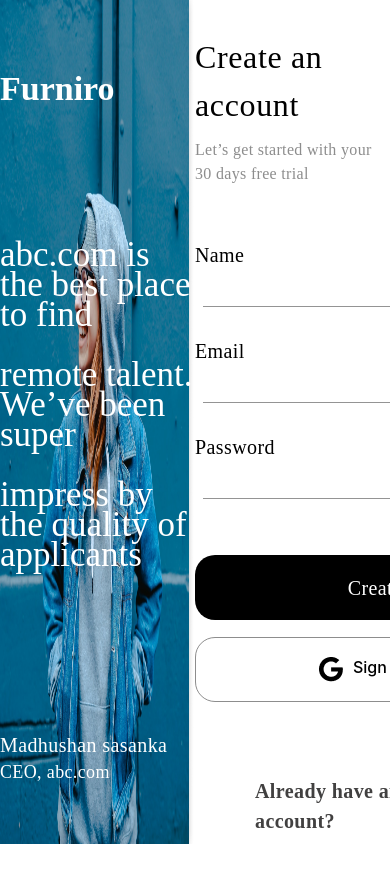
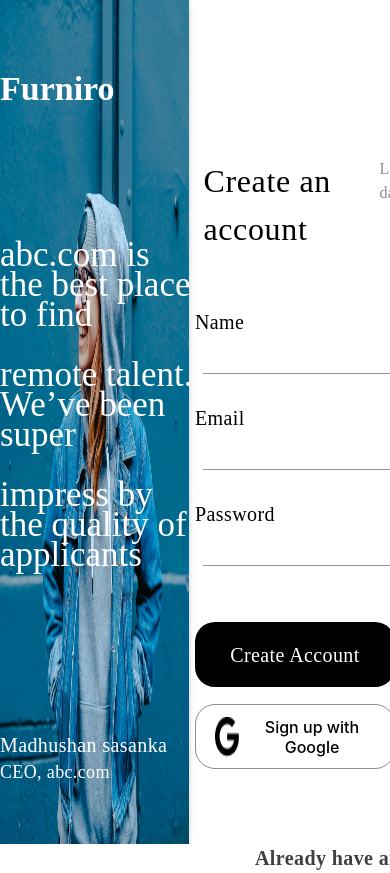
Before and after one commit to moussasg/furnio, a React (Vite) app: page / in a window 390 px wide. Shown: the top 873 px of the page. Before the commit the page ends 844 px from the top, so only its background shows below. Built offline with nearby package versions, Linux system fonts and the light colour scheme.

Commit message:
testsize

```diff
--- a/src/components/componenetLogin/rightcomponent/index.module.css
+++ b/src/components/componenetLogin/rightcomponent/index.module.css
@@ -9,12 +9,14 @@
     flex-direction: column;
     justify-content: center;
 }
-@media screen and (max-width:1020px) {
-    .right {
-        position: absolute;
-        left: 50vw;
+.buttcreate {
+    width: 435px;
+    height: 65px;
+    top: 649px;
+    left: 901px;
+    border-radius: 20px;
+    background-color:black;
     }
-}
 .createtitle {
     display: flex;
     align-items: flex-start;
@@ -77,14 +79,6 @@ line-height: 24px;
 letter-spacing: 0.02em;
 text-align: left;
 color: #000000;
-}
-.buttcreate {
-width: 435px;
-height: 65px;
-top: 649px;
-left: 901px;
-border-radius: 20px;
-background-color:black;
 }
 .buttcreate p {
     font-family: Poppins;
@@ -152,3 +146,22 @@ letter-spacing: 0.02em;
 text-align: left;
 color: black;
 }
+@media screen and (max-width:1020px) {
+    .right {
+        position: absolute;
+        left: 50vw;
+        margin-top: 10vh;
+        display: flex;
+        flex-direction: column;
+        width: 100vw;
+    }
+    .createtitle {
+        flex-direction: row
+    }
+    .buttcreate {
+        width: 200px;
+    }
+    .buttsignup {
+        width: 200px;
+    }
+}
--- a/src/index.css
+++ b/src/index.css
@@ -30,7 +30,6 @@ body {
   min-width: 320px;
   min-height: 100vh;
 }
-
 h1 {
   font-size: 3.2em;
   line-height: 1.1;
```
